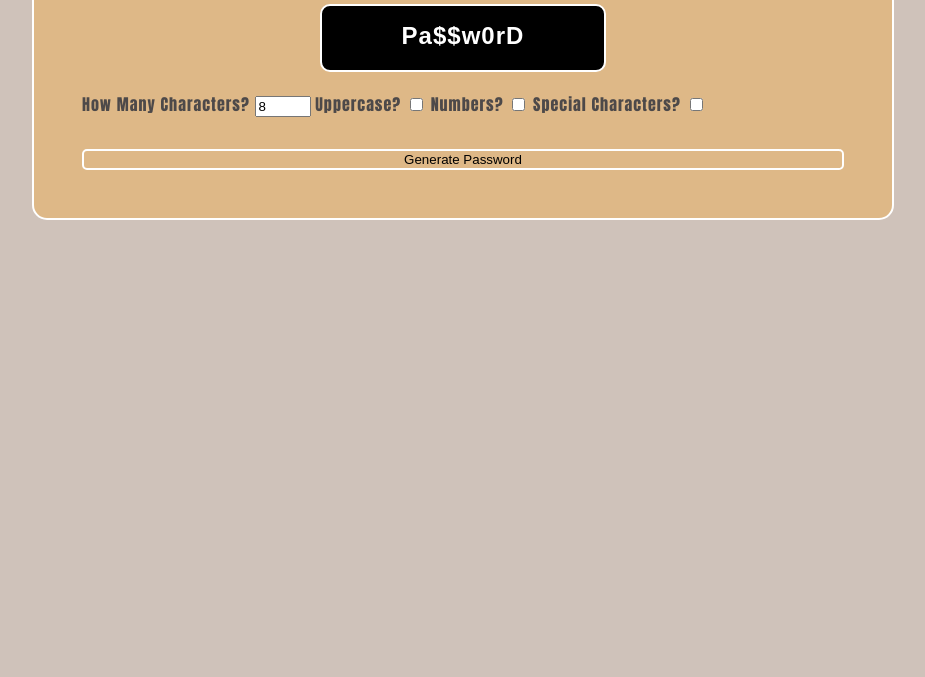
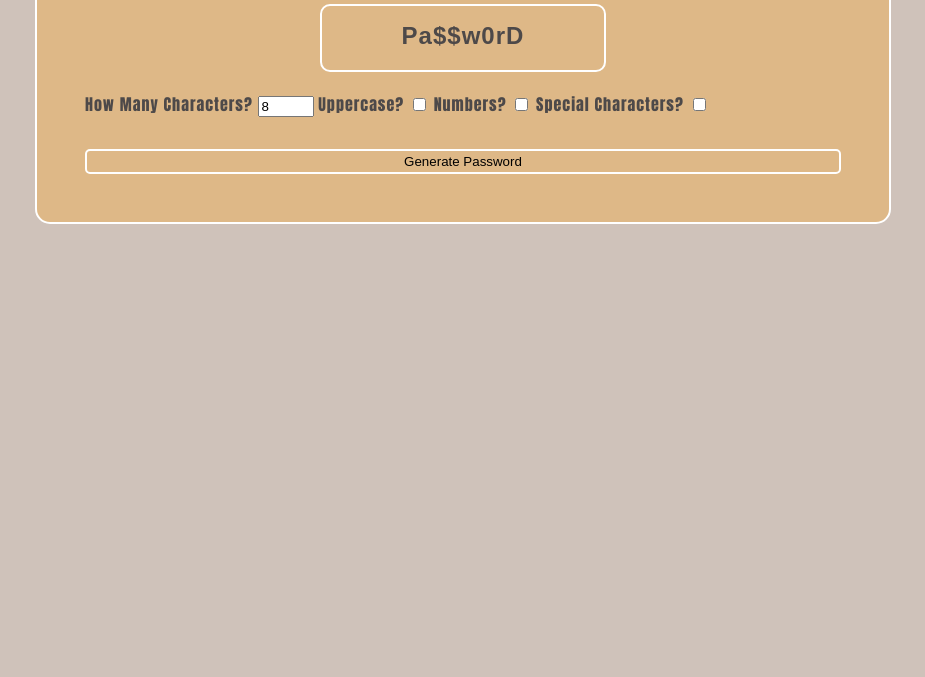
Before and after one commit to Frank-5850/03RandomPWGenerator, a plain HTML site: page RandomPasswordGenerator.html in a window 1280 px wide. Shown: the part 123-800 px from the top of the page, without its empty margins (177-1102 px from the left). Drawn offline with Linux system fonts and the light colour scheme.

Commit message:
Satisfied with styles.

```diff
--- a/style.css
+++ b/style.css
@@ -25,8 +25,7 @@ body {
 }
 
 .passwordBox {
-  background-color: black;
-  color: white;
+  background: transparent;
   padding: 1rem;
   height: 2rem;
   width: 250px;
@@ -43,6 +42,7 @@ body {
 .button {
   background: transparent;
   width: 100%;
+  padding: 3px;
   margin-top: 2rem;
   margin-bottom: 0;
   border-radius: 5px;
```
